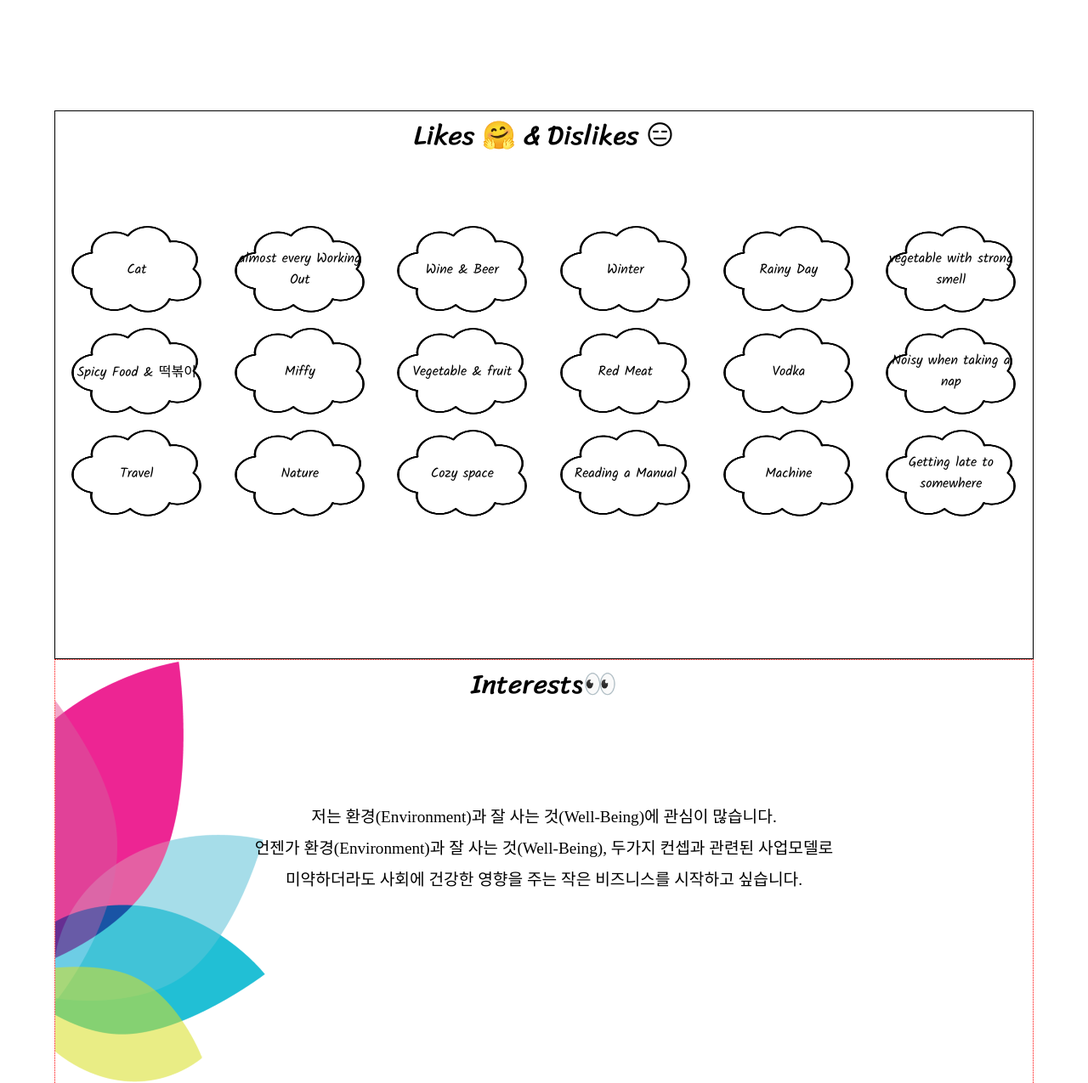
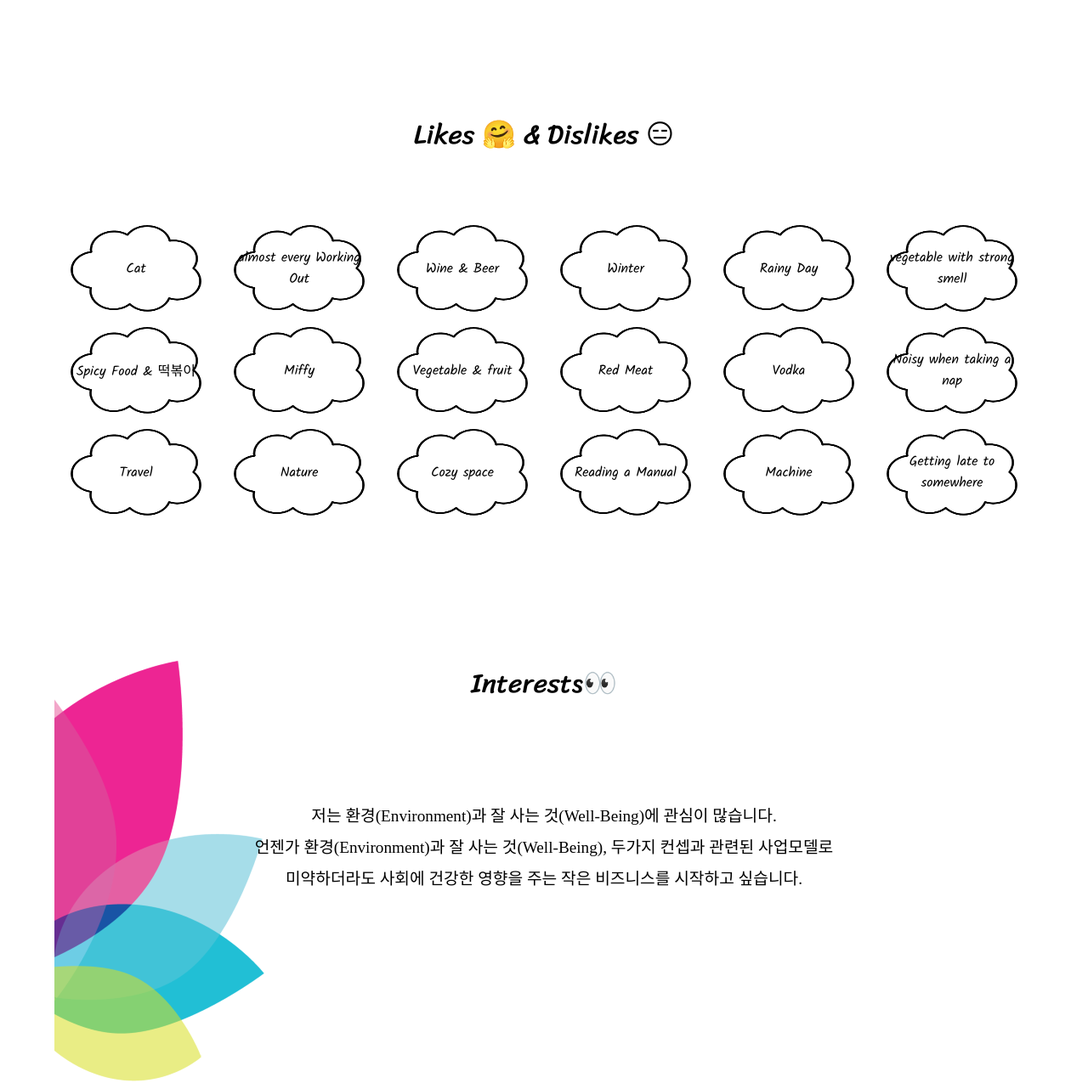
Before and after one commit to ryuwisdom/project_myPage, a website: page 1st_homework/about.html in a window 1280 px wide. Shown: the part 1080-2355 px from the top of the page at 85% size. Drawn offline with Linux system fonts and the light colour scheme; a web font is replaced by a local one.

```diff
--- a/1st_homework/about.css
+++ b/1st_homework/about.css
@@ -316,7 +316,7 @@
 .like {
     height:900px;
     width: 100%;
-    border: 1px black solid;
+    /* border: 1px black solid; */
 }
 
 .like>p {
@@ -464,7 +464,7 @@
     height: 700px;
     width: 100%;
     /* font-family: 'InfinitySans-RegularA1'; */
-    border: 1px dotted red;
+    /* border: 1px dotted red; */
     background-image: url(./images/healthy.png);
     background-repeat: no-repeat;
 }
```
Also changed, not shown: 1st_homework/images/profile_forest.jpg (deleted), 1 other file.
